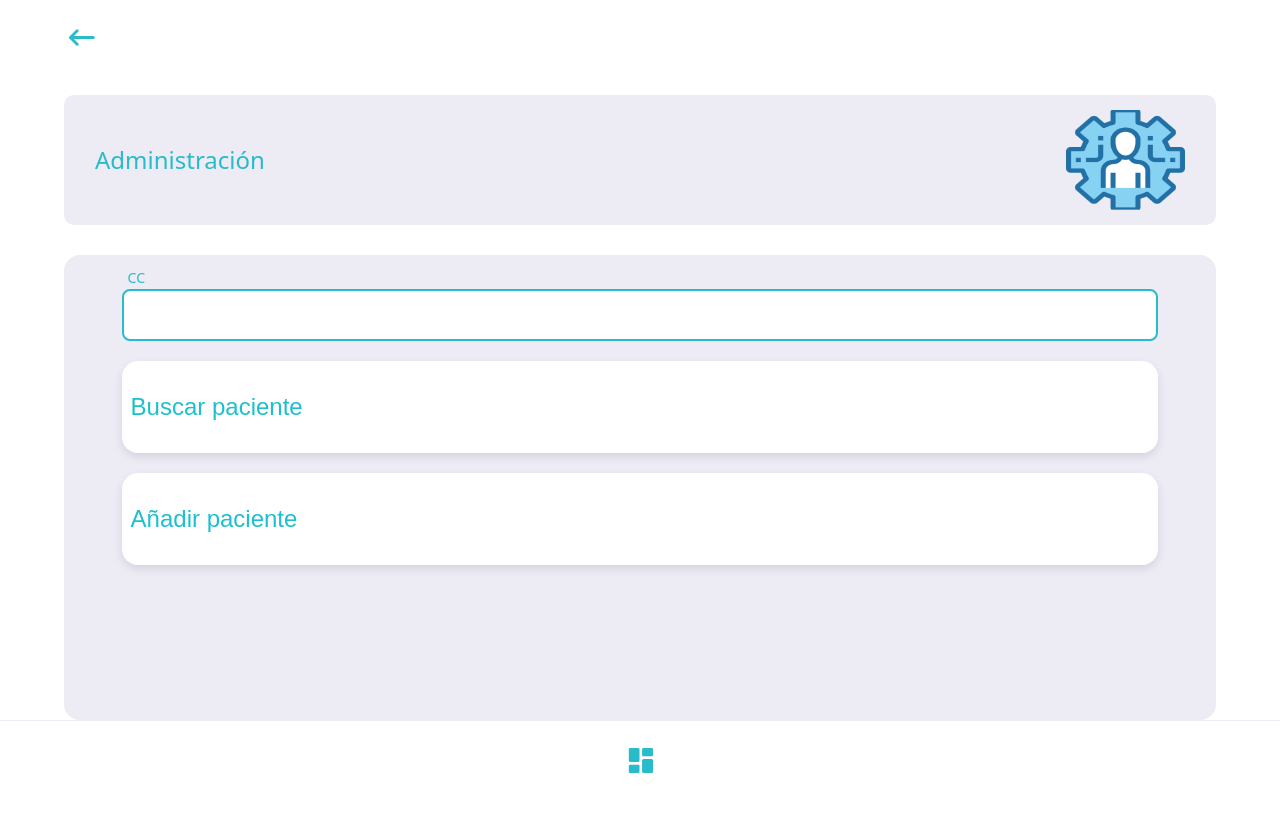
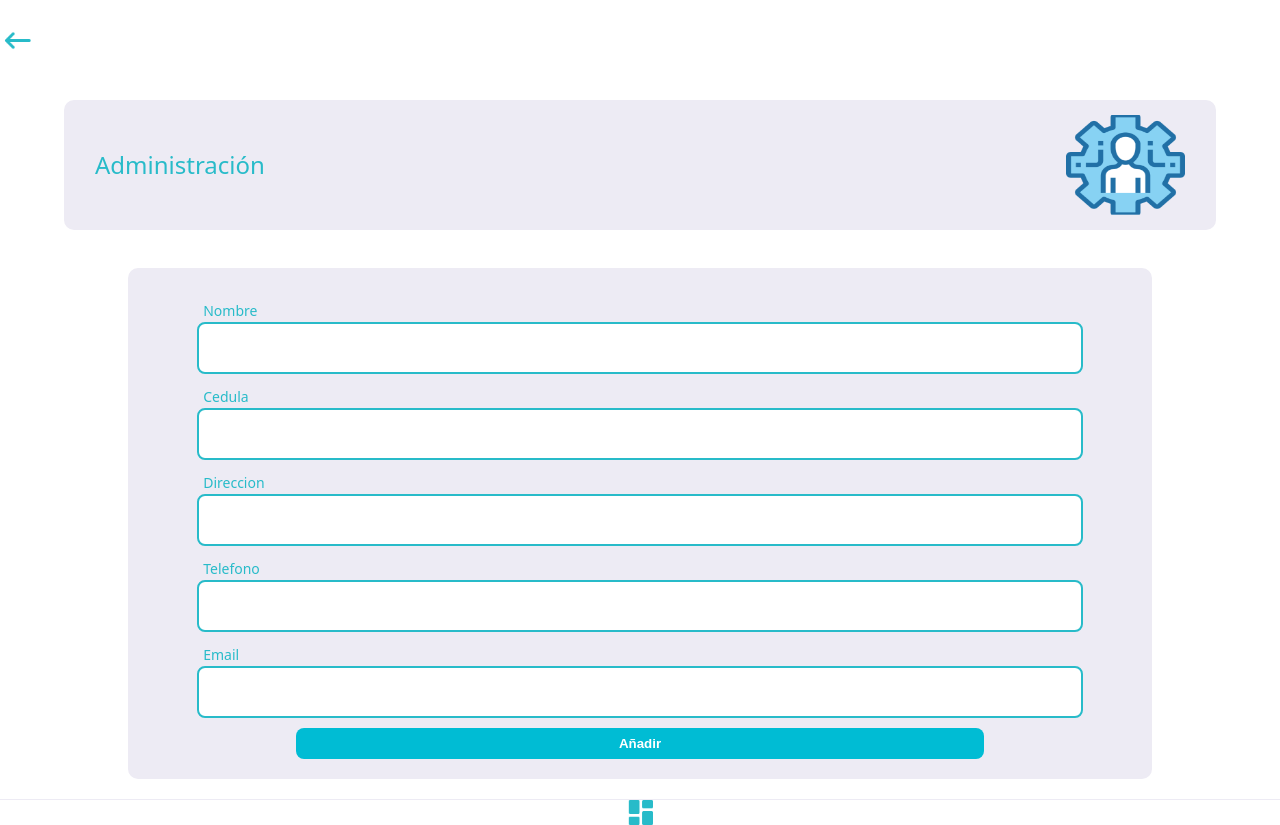
Before and after one commit to tomasgonzalez0/misalud, a React (Vite) app in the folder MiSalud.WEB/: page / in a window 1280 px wide. Before the commit the page ends 800 px from the top, so only its background shows below. Built offline with nearby package versions, Linux system fonts and the light colour scheme.

Commit message:
Creación vista Formulario Paciente

```diff
--- a/MiSalud.WEB/src/App.jsx
+++ b/MiSalud.WEB/src/App.jsx
@@ -2,12 +2,14 @@ import './styles/DefaultStyles.css'
 import Home from './views/home/Home'
 import Administracion from './views/administracion/Administracion'
 import FooterBar from './components/FooterBar/FooterBar'
+import FormView from './views/PacientForm/Form'
 
 function App() {
   return (
     <>
-      <Administracion />
-      <FooterBar />
+      <FormView />
+      {/* <Administracion />
+      <FooterBar /> */}
     </>
   )
 }
--- a/MiSalud.WEB/src/components/FormsButton/FormButton.jsx
+++ b/MiSalud.WEB/src/components/FormsButton/FormButton.jsx
@@ -0,0 +1,16 @@
+import React from 'react';
+import styles from './FormButton.module.css';
+
+const FormButton = ({ text, onClick, type = "button" }) => {
+  return (
+    <button
+      type={type}
+      className={styles.button}
+      onClick={onClick}
+    >
+      {text}
+    </button>
+  );
+};
+
+export default FormButton;
--- a/MiSalud.WEB/src/components/FormsButton/FormButton.module.css
+++ b/MiSalud.WEB/src/components/FormsButton/FormButton.module.css
@@ -0,0 +1,16 @@
+
+.button {
+    background-color: #00bcd4;
+    color: white;
+    font-weight: 600;
+    padding: 0.5rem 1rem;
+    width: 100%;
+    border: none;
+    border-radius: 0.5rem;
+    cursor: pointer;
+    transition: background-color 0.3s ease;
+  }
+
+  .button:hover {
+    background-color: #00acc1;
+  }
--- a/MiSalud.WEB/src/components/SectionButton/SectionButton.jsx
+++ b/MiSalud.WEB/src/components/SectionButton/SectionButton.jsx
@@ -1,4 +1,4 @@
-// SectionButton.jsx
+
 import Styles from "./SectionButton.module.css";
 
 export default function SectionButton({ label, image, subtitle }) {
--- /dev/null
+++ b/MiSalud.WEB/src/views/PacientForm/Form.jsx
@@ -0,0 +1,169 @@
+import React, { useState } from 'react';
+import BackButton from '../../components/BackButton/BackButton';
+import FooterBar from '../../components/FooterBar/FooterBar';
+import SectionButton from '../../components/SectionButton/SectionButton';
+import Input from '../../components/Input/Input';
+import { sectionButtonsByRole } from "../../data/rolesData.js";
+import FormButton from '../../components/FormsButton/FormButton.jsx';
+import Styles from './Form.module.css';
+
+export default function FormularioPaciente() {
+  const [nombre, setNombre] = useState('');
+  const [cedula, setCedula] = useState('');
+  const [direccion, setDireccion] = useState('');
+  const [telefono, setTelefono] = useState('');
+  const [email, setEmail] = useState('');
+
+  const [errors, setErrors] = useState({
+    nombre: '',
+    cedula: '',
+    direccion: '',
+    telefono: '',
+    email: ''
+  });
+
+  const btn = sectionButtonsByRole["administrador"] || [];
+
+  const validarTelefono = (value) => {
+    const telefonoV = /^\d{10}$/;
+    if (!telefonoV.test(value) && value !== '') {
+      return 'telefono incorrecto';
+    }
+    return '';
+  };
+
+  const validarEmail = (value) => {
+    const emailV = /^[^\s@]+@[^\s@]+\.[^\s@]+$/;
+    if (!emailV.test(value) && value !== '') {
+      return 'Formato de correo electrónico inválido';
+    }
+    return '';
+  };
+
+  const validarDireccion = (value) => {
+    if (value !== '' && !/^[a-zA-Z0-9\s,.#-]+$/.test(value)) {
+      return 'La dirección debe ser alfanumérica';
+    }
+    return '';
+  };
+
+  const handleNombreChange = (e) => {
+    setNombre(e.target.value);
+    setErrors({ ...errors, nombre: e.target.value ? '' : 'El nombre es requerido' });
+  };
+
+  const handleCedulaChange = (e) => {
+    const value = e.target.value;
+
+    if (!/^\d*$/.test(value)) return;
+    if (value.length > 11) return;
+
+    setCedula(value);
+
+    setErrors({
+      ...errors,
+      cedula: value === '' ? 'La cédula es requerida' : ''
+    });
+  };
+  const handleDireccionChange = (e) => {
+    const value = e.target.value;
+    setDireccion(value);
+    setErrors({ ...errors, direccion: validarDireccion(value) });
+  };
+
+  const handleTelefonoChange = (e) => {
+    setTelefono(e.target.value);
+    const value = e.target.value.replace(/\D/g, '').slice(0, 10);
+    setErrors({ ...errors, telefono: validarTelefono(value) });
+  };
+
+  const handleEmailChange = (e) => {
+    const value = e.target.value;
+    setEmail(value);
+    setErrors({ ...errors, email: validarEmail(value) });
+  };
+
+
+  const handleSubmit = () => {
+    const newErrors = {
+      nombre: nombre ? '' : 'El nombre es requerido',
+      cedula: cedula ? '' : 'La cédula es requerida',
+      direccion: validarDireccion(direccion),
+      telefono: validarTelefono(telefono),
+      email: validarEmail(email)
+    };
+
+    setErrors(newErrors);
+
+    const hayErrores = Object.values(newErrors).some(error => error !== '');
+
+    if (!hayErrores) {
+      console.log('Formulario enviado correctamente', {
+        nombre, cedula, direccion, telefono, email
+      });
+      // Aquí iría la lógica para enviar los datos
+      alert('Paciente añadido con éxito');
+    }
+  };
+
+  //    {Styles[""]}
+  return (
+    <div className= {Styles["formulario-paciente"]}>
+      <div className={Styles["header"]}>
+        <BackButton />
+      </div>
+
+      <div className={Styles["section-header"]}>
+        <SectionButton
+            label={btn[0].label}
+            image={btn[0].img}
+        />
+
+        <div className= {Styles["form-container"]}>
+          <Input
+            nameTag="Nombre"
+            value={nombre}
+            onChange={handleNombreChange}
+          />
+          {errors.nombre && <p className={Styles["error"]}>{errors.nombre}</p>}
+
+          <Input
+            nameTag="Cedula"
+            value={cedula}
+            onChange={handleCedulaChange}
+          />
+          {errors.cedula && <p className={Styles["error"]}>{errors.cedula}</p>}
+
+          <Input
+            nameTag="Direccion"
+            value={direccion}
+            onChange={handleDireccionChange}
+          />
+          {errors.direccion && <p className={Styles["error"]}>{errors.direccion}</p>}
+
+          <Input
+            nameTag="Telefono"
+            value={telefono}
+            onChange={handleTelefonoChange}
+          />
+          {errors.telefono && <p className={Styles["error"]}>{errors.telefono}</p>}
+
+          <Input
+            nameTag="Email"
+            value={email}
+            onChange={handleEmailChange}
+          />
+          {errors.email && <p className={Styles["error"]}>{errors.email}</p>}
+
+          <div className = {Styles["button"]}>
+            <FormButton text={"Añadir"} onClick={handleSubmit}  type = "button"/>
+          </div>
+
+        </div>
+      </div>
+      <div className={Styles["footer"]}>
+      <FooterBar />
+      </div>
+    </div>
+  );
+}
--- /dev/null
+++ b/MiSalud.WEB/src/views/PacientForm/Form.module.css
@@ -0,0 +1,38 @@
+.header{
+  cursor: pointer;
+  width: 5%;
+}
+.formulario-paciente{
+  display: flex;
+  flex-direction: column;
+  width: 100%;
+}
+
+.form-container{
+  width: 80%;
+  height: 70%;
+  margin-left: 10%;
+  margin-top: 3%;
+  padding: 20px;
+  background-color: var(--gray);
+  display: flex;
+  flex-direction: column;
+  border-radius: 10px;
+  align-items: center;
+}
+
+.button{
+  width: 70%;
+  text-align: center;
+  margin-top: 10px;
+}
+
+.footer{
+  margin-top: 20px;
+}
+
+.error{
+  font-size: small;
+  color: red;
+  margin-top: 5px;
+}
```
